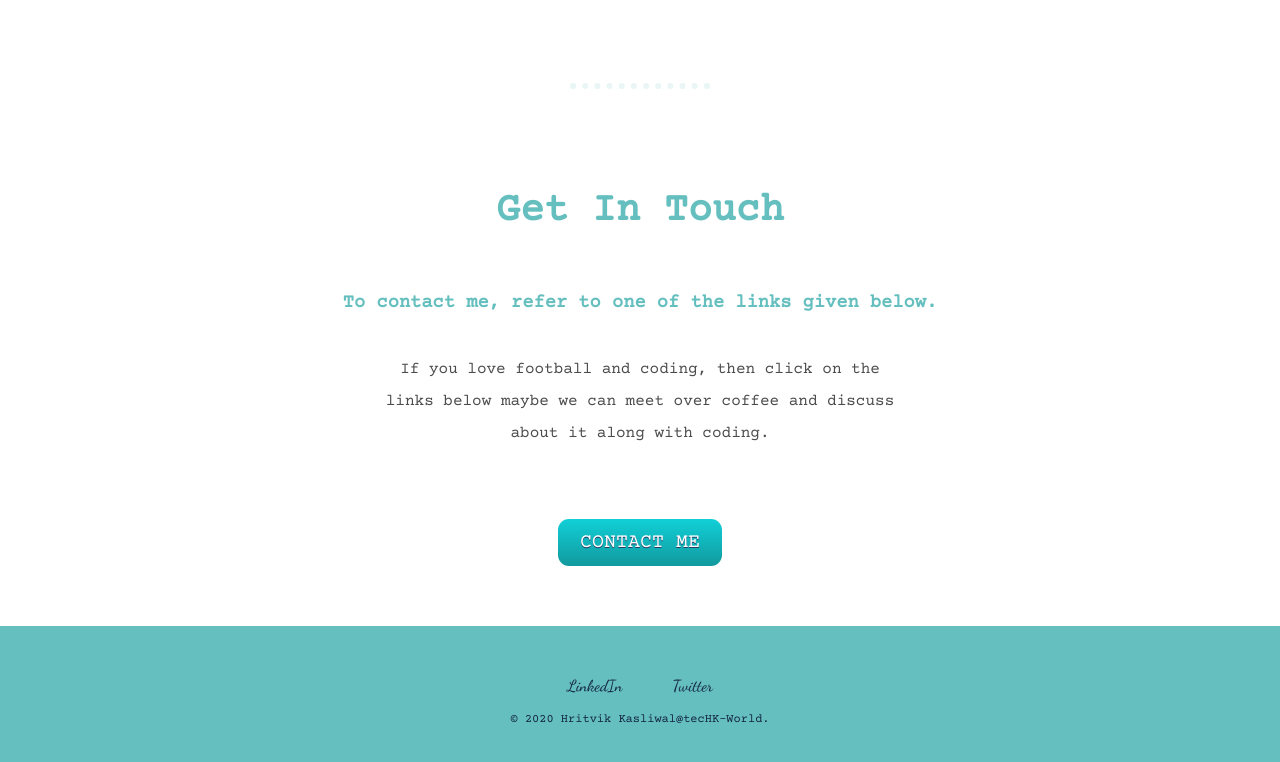
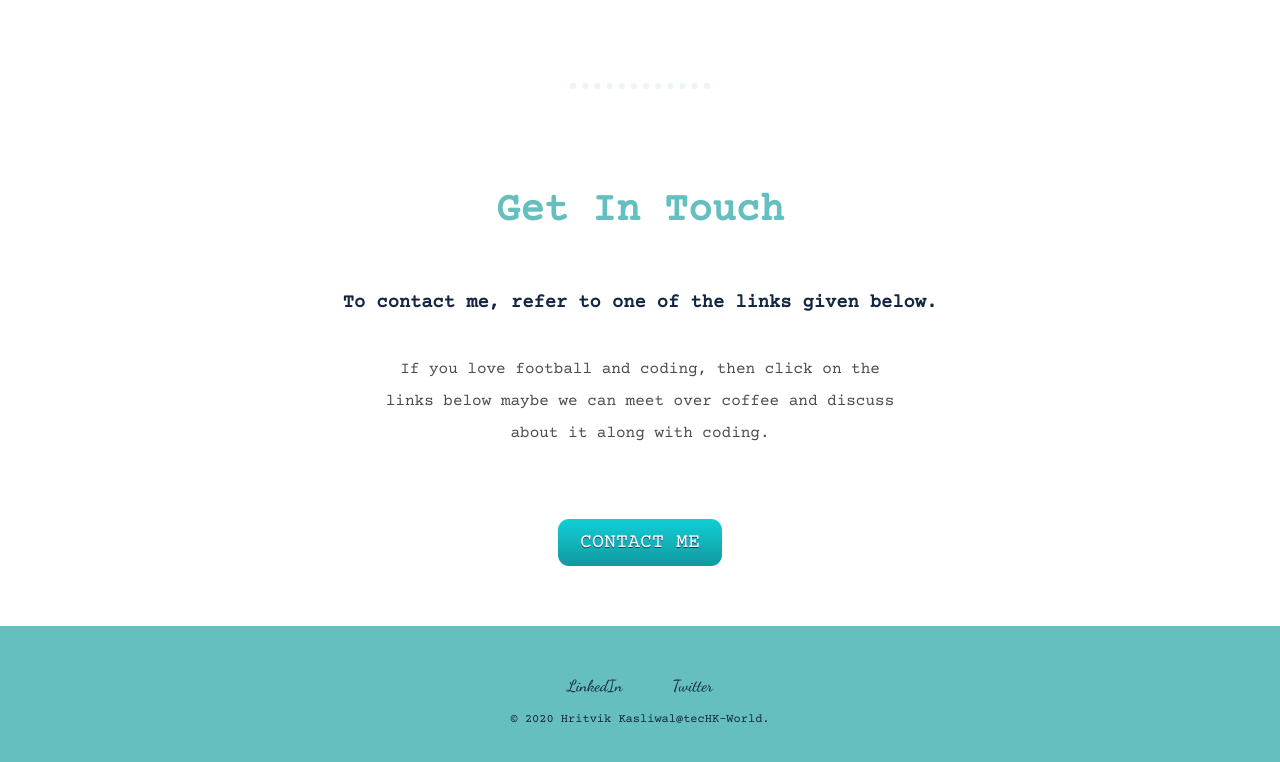
Before and after one commit to Hritvik4/Site-1, a plain HTML site: page index.html in a window 1280 px wide. Shown: the part 2109-2871 px from the top of the page. Drawn offline with nearby package versions, Linux system fonts and the light colour scheme.

Commit message:
Update styles.css

```diff
--- a/CSS/styles.css
+++ b/CSS/styles.css
@@ -97,6 +97,10 @@ h3 {
 }
 .CONTACT{
   text-align:auto;
+  margin-left: auto;
+margin-right: auto;
+	color:#132743;
+
 }
 
 .Programmer {
```
